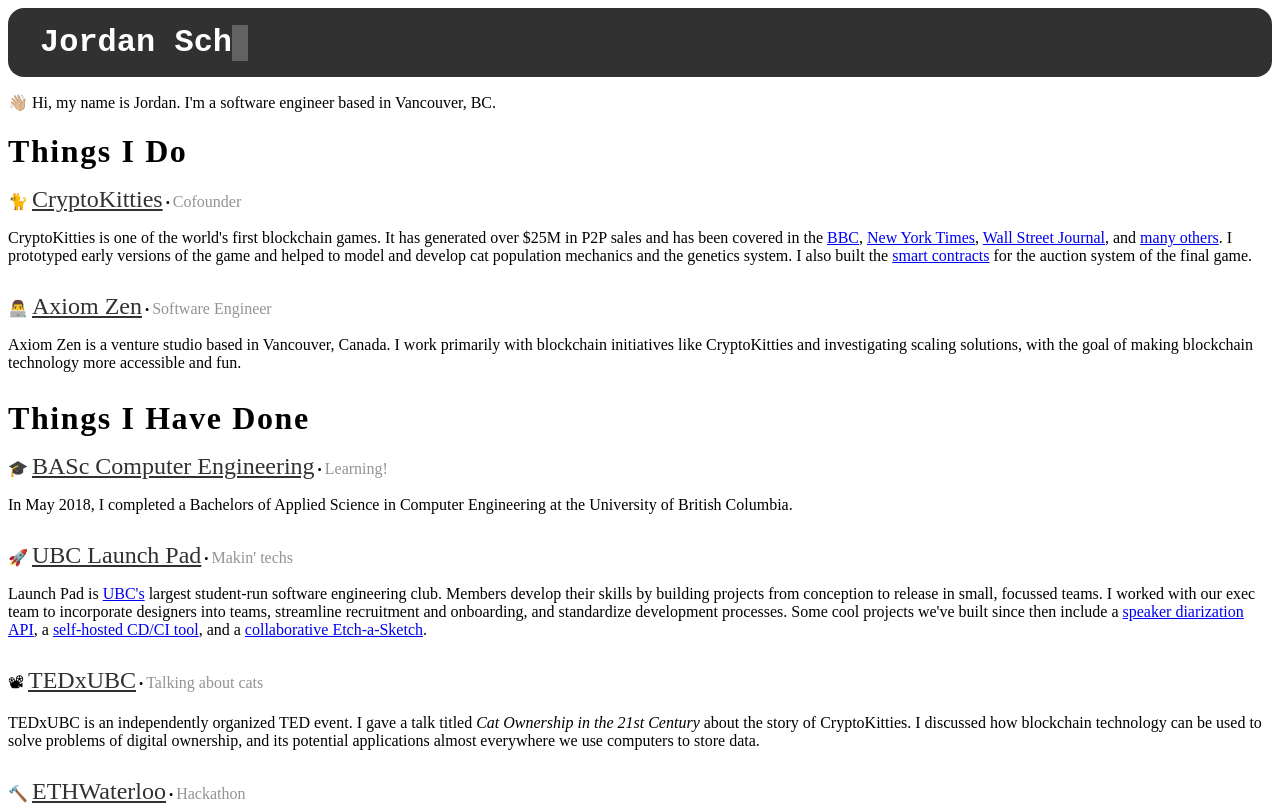
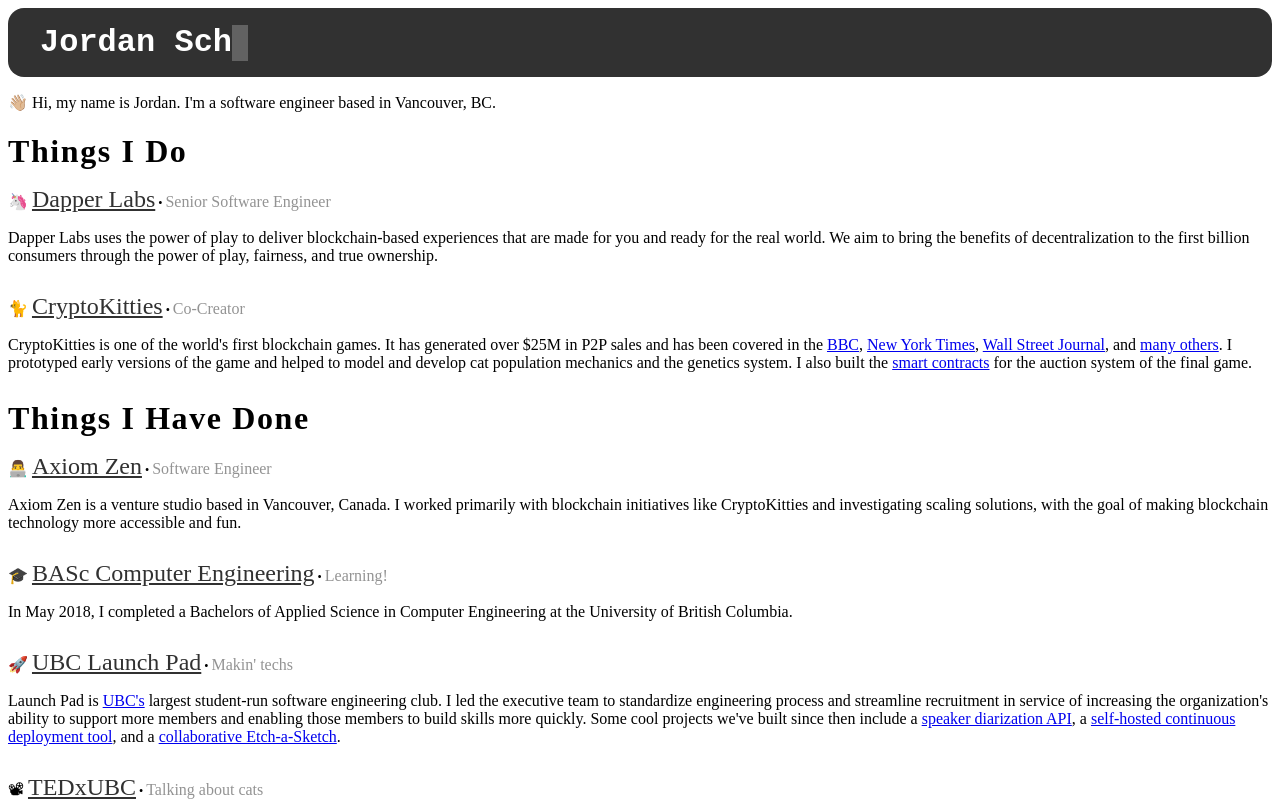
Before and after one commit to jordanschalm/jordanschalm.github.io, a Gatsby site: page / in a window 1280 px wide. Shown: the top 807 px of the page. Built offline with nearby package versions, Linux system fonts and the light colour scheme; Gatsby itself is replaced by a stand-in of ours.

Commit message:
Update copy
Added Dapper Labs, modified CK position to Co-Creator, and updated copy for Launch Pad.

```diff
--- a/src/data.js
+++ b/src/data.js
@@ -7,8 +7,22 @@
   projects: {
     current: [
       {
+        name: 'Dapper Labs',
+        subheader: 'Senior Software Engineer',
+        url: 'https://dapperlabs.com',
+        emoji: '🦄',
+        date: {
+          start: Moment('2018-04', MONTH_F),
+        },
+        description: `Dapper Labs uses the power of play to deliver
+          blockchain-based experiences that are made for you and ready for the
+          real world. We aim to bring the benefits of decentralization to the
+          first billion consumers through the power of play, fairness, and true
+          ownership. `,
+      },
+      {
         name: 'CryptoKitties',
-        subheader: 'Cofounder',
+        subheader: 'Co-Creator',
         url: 'https://cryptokitties.co',
         emoji: '🐈',
         date: {
@@ -25,6 +39,8 @@
           built the [smart contracts](https://www.gettoby.com/p/448v6x9p6tgs)
           for the auction system of the final game.`,
       },
+    ],
+    older: [
       {
         name: 'Axiom Zen',
         subheader: 'Software Engineer',
@@ -32,14 +48,13 @@
         emoji: '👨‍💻',
         date: {
           start: Moment('2017-05', MONTH_F),
+          end: Moment('2018-04', MONTH_F),
         },
         description: `Axiom Zen is a venture studio based in Vancouver, Canada.
-          I work primarily with blockchain initiatives like CryptoKitties and
+          I worked primarily with blockchain initiatives like CryptoKitties and
           investigating scaling solutions, with the goal of making blockchain
           technology more accessible and fun.`,
       },
-    ],
-    older: [
       {
         name: 'BASc Computer Engineering',
         subheader: 'Learning!',
@@ -62,13 +77,12 @@
           end: Moment('2018-05', MONTH_F),
         },
         description: `Launch Pad is [UBC's](https://www.ubc.ca/) largest
-          student-run software engineering club. Members develop their skills
-          by building projects from conception to release in small, focussed
-          teams. I worked with our exec team to incorporate designers into
-          teams, streamline recruitment and onboarding, and standardize
-          development processes. Some cool projects we've built since then include
-          a [speaker diarization API](https://github.com/ubclaunchpad/minutes),
-          a [self-hosted CD/CI tool](https://github.com/ubclaunchpad/inertia),
+          student-run software engineering club. I led the executive team to
+          standardize engineering process and streamline recruitment in service
+          of increasing the organization's ability to support more members and
+          enabling those members to build skills more quickly. Some cool
+          projects we've built since then include a [speaker diarization API](https://github.com/ubclaunchpad/minutes),
+          a [self-hosted continuous deployment tool](https://github.com/ubclaunchpad/inertia),
           and a [collaborative Etch-a-Sketch](https://github.com/ubclaunchpad/etch.io).`,
       },
       {
```
